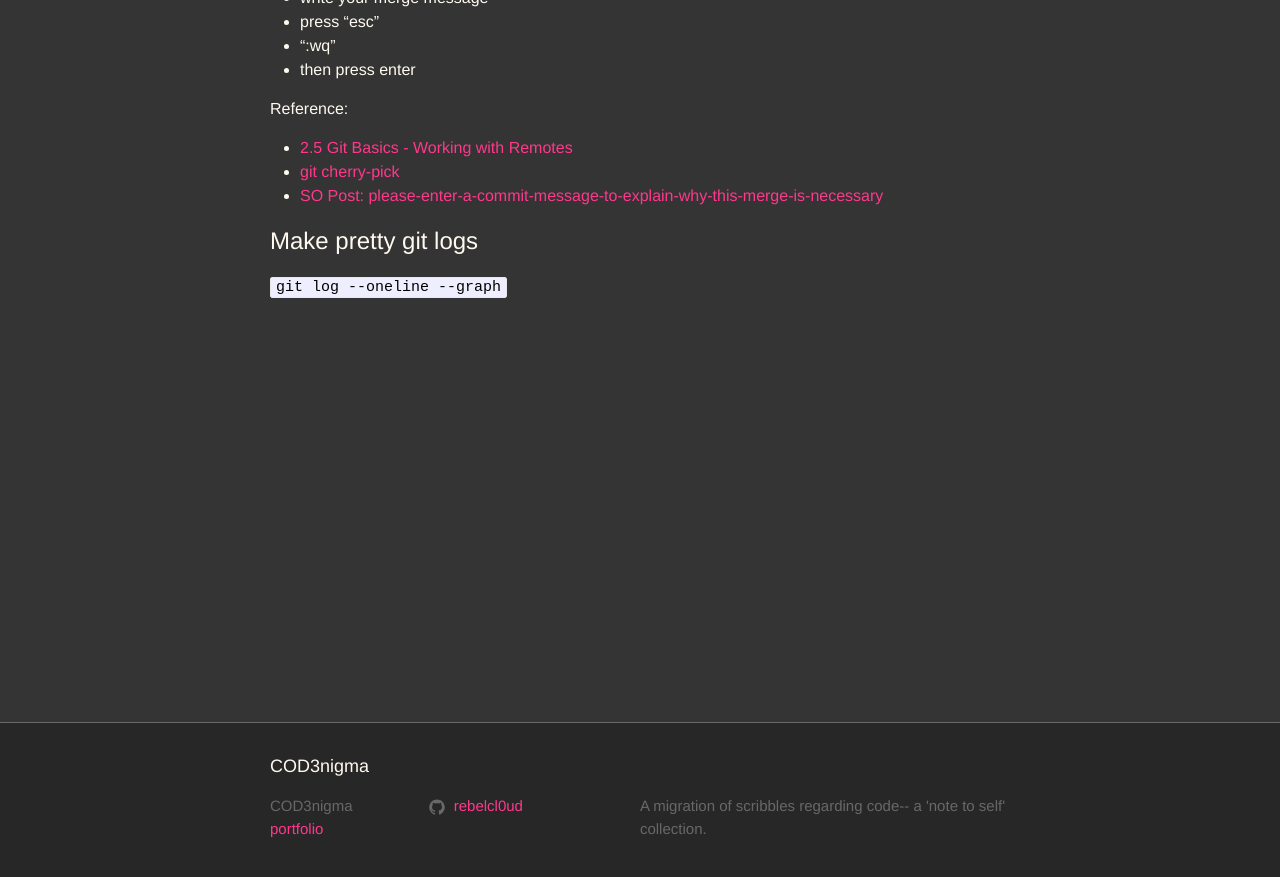
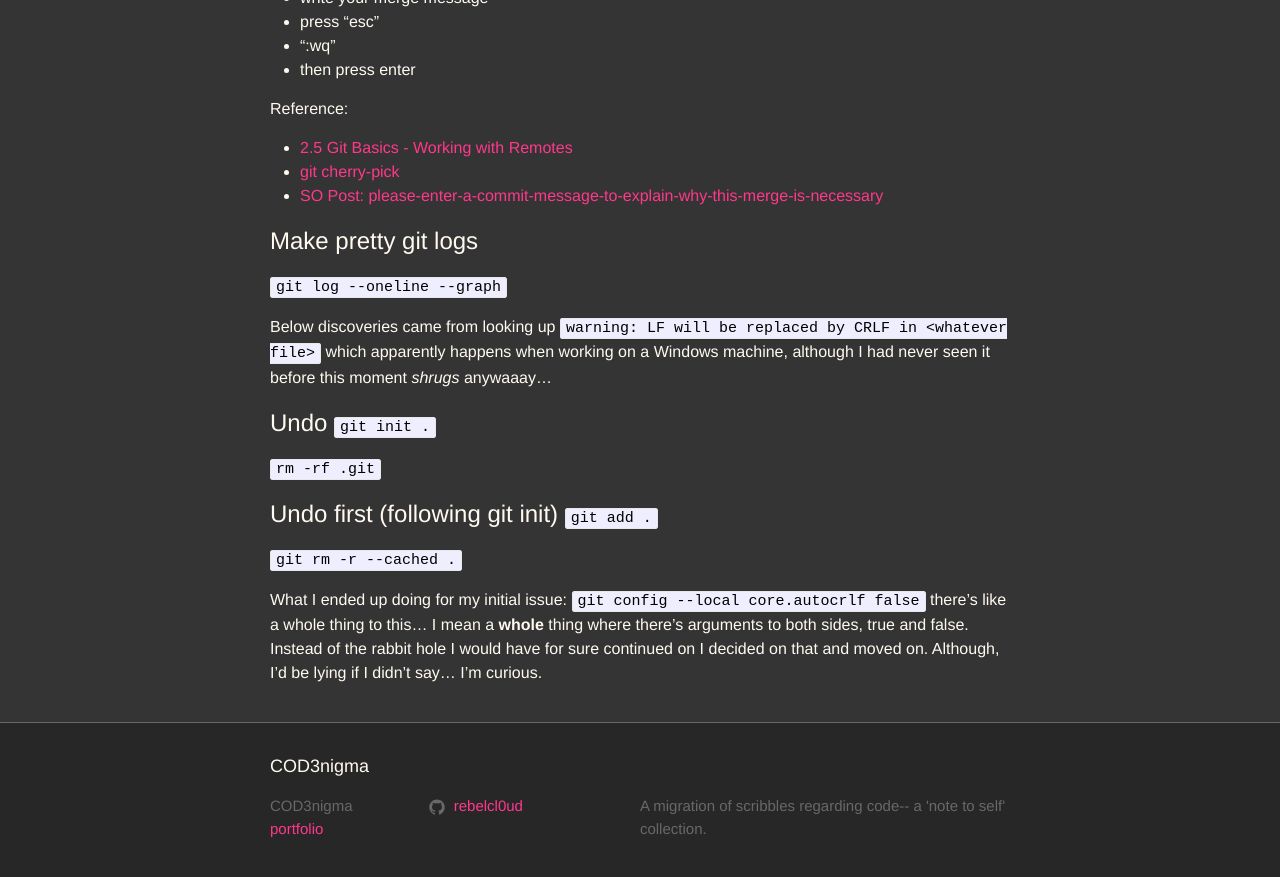
Before and after one commit to rebelcl0ud/blog, a Jekyll site: the page built from _posts/2017-06-19-[06]-git-it-done.markdown, in a window 1280 px wide and 900 px high, scrolled down 4283 px. Shown: the top 877 px of the window. Built offline with Jekyll 4.4.1, drawn with Linux system fonts in a browser that asks for light colours.

Commit message:
update: rm git init/first following add
also git config adj due to 'LF will be replaced by CRLF' warning

```diff
--- a/_posts/2017-06-19-[06]-git-it-done.markdown
+++ b/_posts/2017-06-19-[06]-git-it-done.markdown
@@ -166,3 +166,13 @@ Reference:
 
 # Make pretty git logs
 `git log --oneline --graph`
+
+Below discoveries came from looking up `warning: LF will be replaced by CRLF in <whatever file>` which apparently happens when working on a Windows machine, although I had never seen it before this moment *shrugs* anywaaay...
+
+# Undo `git init .`
+`rm -rf .git`
+
+# Undo first (following git init) `git add .`
+`git rm -r --cached .`
+
+What I ended up doing for my initial issue: `git config --local core.autocrlf false` there's like a whole thing to this... I mean a **whole** thing where there's arguments to both sides, true and false. Instead of the rabbit hole I would have for sure continued on I decided on that and moved on. Although, I'd be lying if I didn't say... I'm curious.
```
